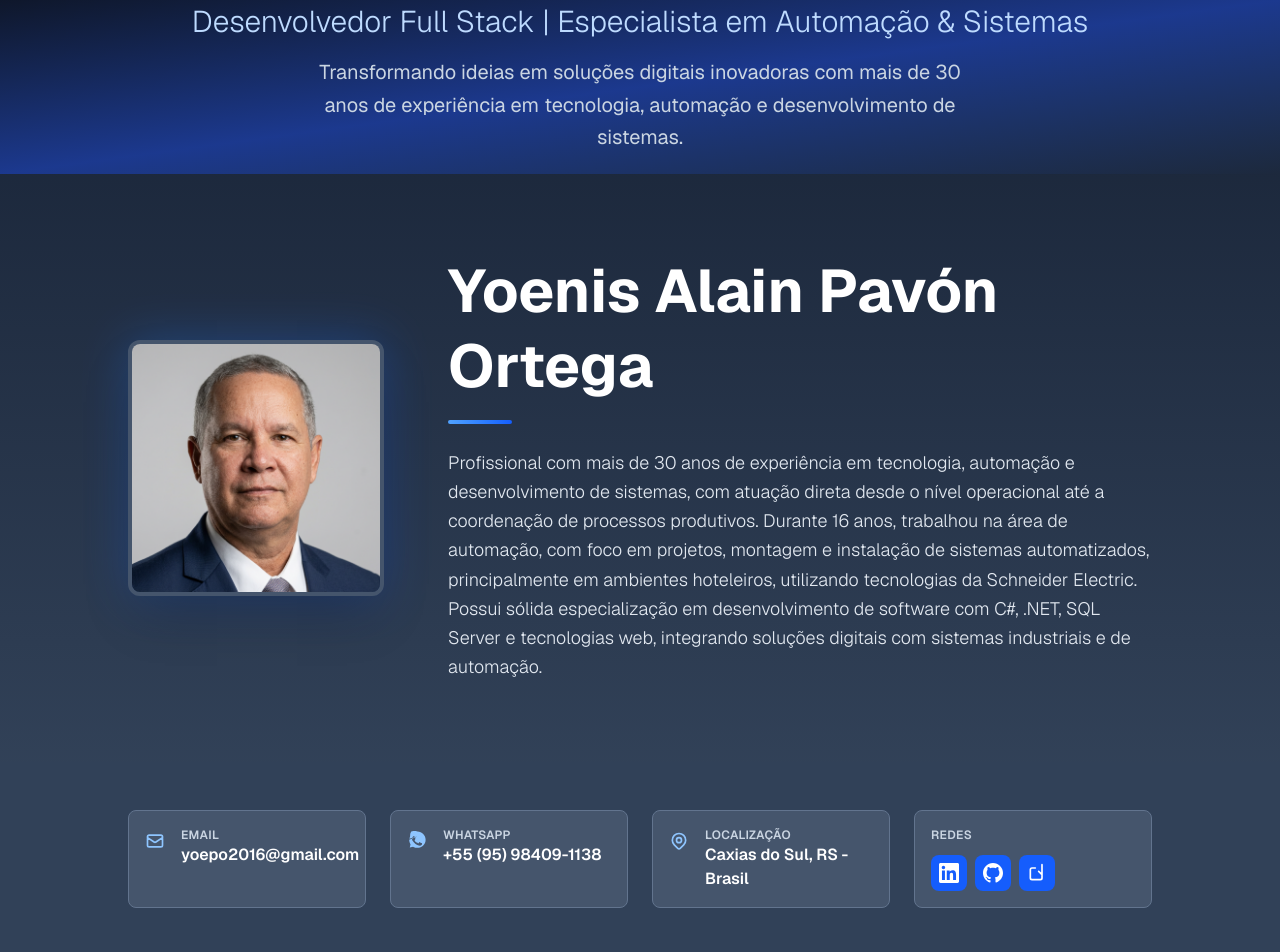
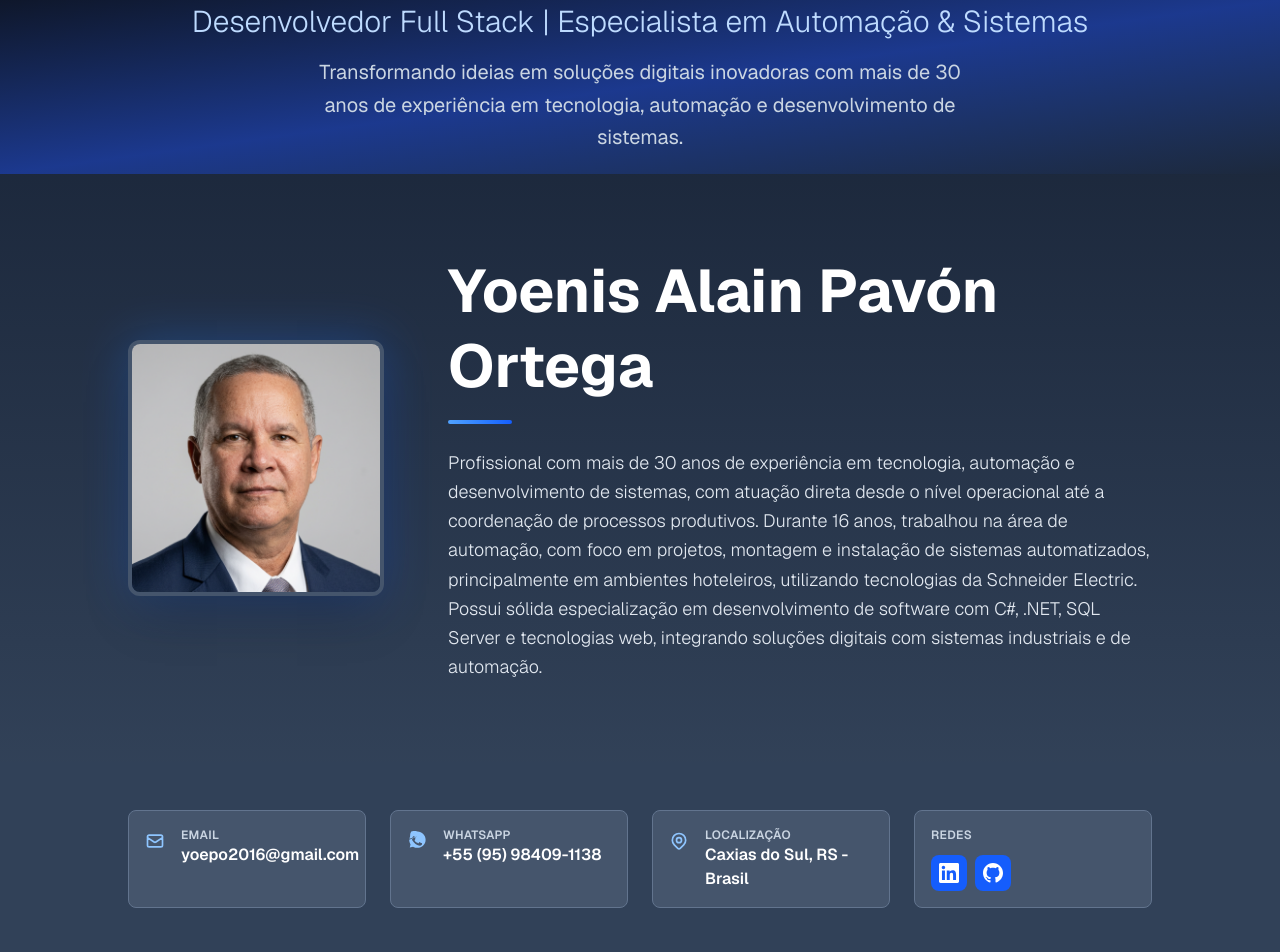
Before and after one commit to yoepo2026-alt/curriculo, a Next.js app: page / in a window 1280 px wide. Shown: the top 952 px of the page. Built offline with nearby package versions, Linux system fonts and the light colour scheme.

Commit message:
aasterisk

```diff
--- a/app/experience/[id]/page.tsx
+++ b/app/experience/[id]/page.tsx
@@ -50,7 +50,7 @@ const experiencesData: Record<string, any> = {
         title: "Gestão de Chamadas com Asterisk",
         description: "Desenvolvimento e implementação de sistema de gestão de chamadas utilizando Asterisk, integrando com sistemas de automação para otimizar atendimento ao cliente.",
         technologies: ["Asterisk", "VoIP", "SIP", "Integracão de sistemas de automação"],
-        image: "../../projetos/asterisk.jpg",
+        image: "../../projetos/asterisk.png",
         //link: "https://example-tasks.com",
         //github: "https://github.com/example/tasks",
         highlights: [
--- a/app/page.tsx
+++ b/app/page.tsx
@@ -24,7 +24,7 @@ export default function Home() {
     location: "Caxias do Sul, RS - Brasil",
     linkedin: "https://www.linkedin.com/in/yoenis-alain-pavon-ortega",
     github: "https://github.com/Yapo1972",
-    portfolio: "https://seu-portfolio.com"
+    //portfolio: "https://seu-portfolio.com"
   };
 
   const skillsData: Skill[] = [
```
Also changed, not shown: public/projetos/asterisk.png (added).
